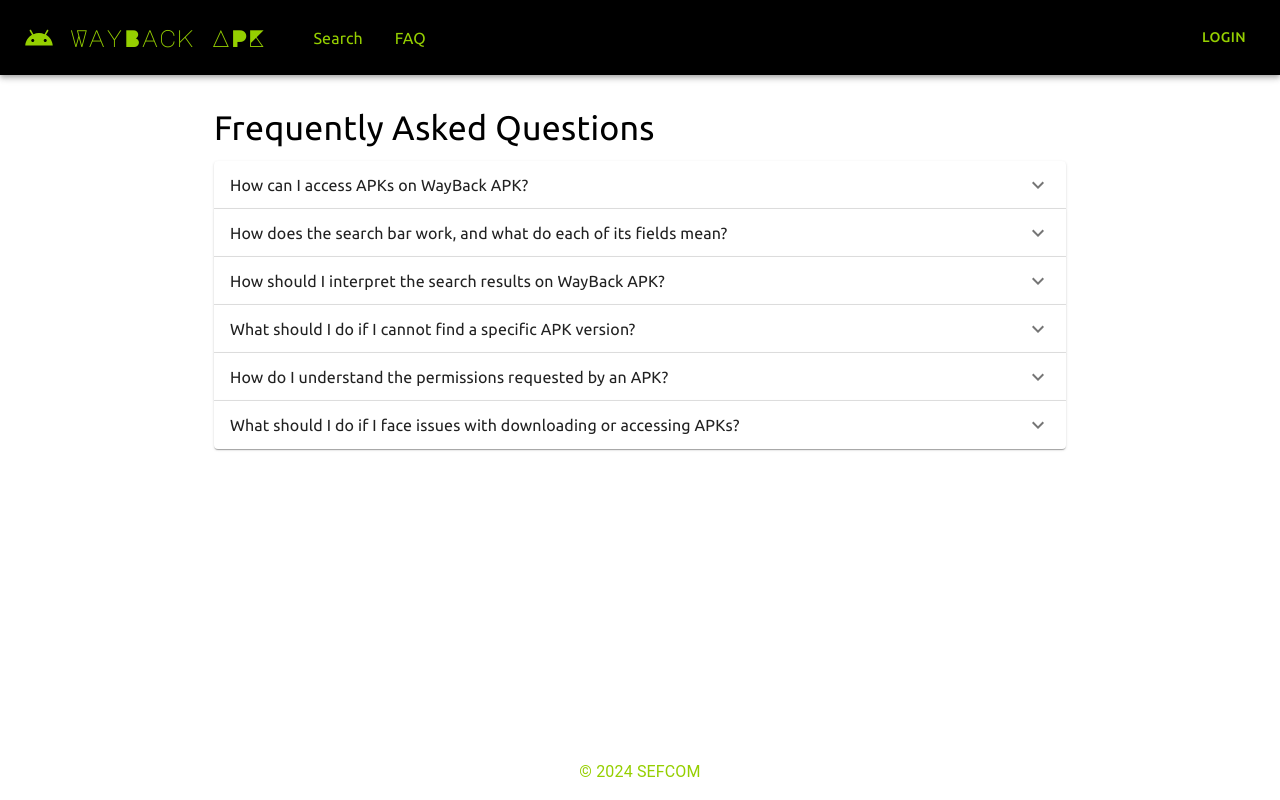
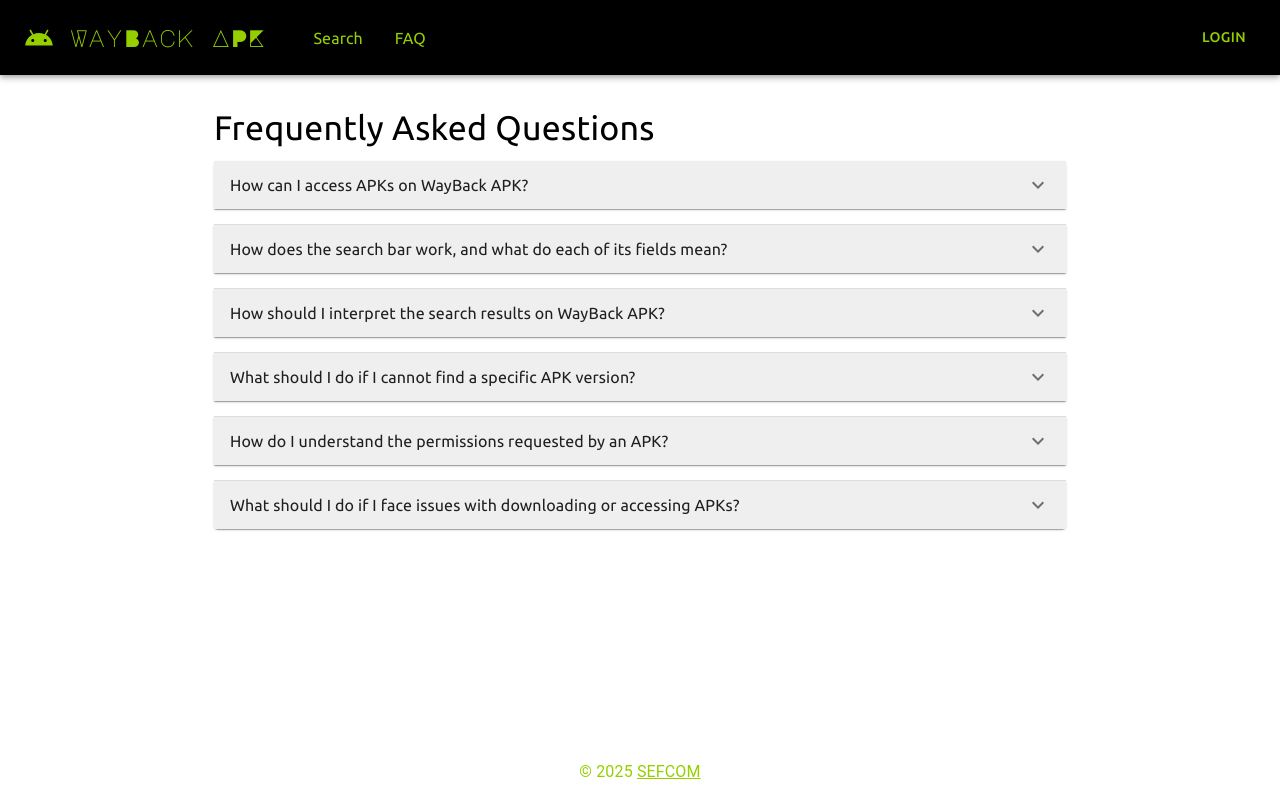
Before and after one commit to visargsoneji/WayBack---frontend, a React (Create React App) app: page /faq in a window 1280 px wide. Built offline with nearby package versions, Linux system fonts and the light colour scheme.

Commit message:
update register flow, footer link and faqs

```diff
--- a/src/api/index.js
+++ b/src/api/index.js
@@ -1,7 +1,6 @@
 import axios from 'axios';
 
 export const backendUrl = '' //'http://localhost:8000';
-console.log(backendUrl)
 
 const apiClient = axios.create({
   baseURL: backendUrl,
--- a/src/assets/faqData.json
+++ b/src/assets/faqData.json
@@ -1,26 +1,26 @@
 [
   {
     "question": "How can I access APKs on WayBack APK?",
-    "answer": "To access APKs on WayBack APK, you need to be a \"registered\" and \"authorised\" user. For downloading APKs, register yourself by creating an account, contact us at sefcom@asu.edu with your registered e-mail and usecase to become and \"authorised\" user."
+    "answer": "To access APKs on WayBack APK, you need to be a <b>registered</b> and <b>authorised</b> user. For downloading APKs, register yourself by creating an account, contact us at <a href=\"mailto:doupe@asu.edu\">doupe@asu.edu</a> with your registered e-mail and use case to become an <b>\"authorised\"</b> user."
   },
   {
     "question": "How does the search bar work, and what do each of its fields mean?",
-    "answer": "The search bar on WayBack APK allows you to perform targeted searches to find specific APK versions. Here’s how each field works:\n\n- APK Name: Enter the name of the Android application you are looking for. This field is useful for general searches if you are not sure about the exact package name.\n- Package Name: Enter the unique package name (e.g., com.example.app) associated with the Android app. This provides a more accurate search result and is recommended if you know the package name.\n- Developer Name: This field allows you to filter APKs by the developer's name. This is particularly useful if you are looking for applications developed by a specific developer or organization.\n- Categories: You can select multiple categories to narrow down the search results to specific types of apps, such as games, productivity, etc.\n- Downloadable: This toggle switch allows you to filter search results to only show APKs that are available for download. Enable this switch if you are specifically looking to download APKs.\n\nOnce you have filled in the desired fields, click on the 'Search APKs' button to retrieve the results based on your criteria."
+    "answer": "The search bar allows you to search for APKs using various filters and criteria to refine your results.<br><ul><li><b>Keyword Search</b>: Searches across all available fields for matches, including app names, descriptions, and more. This is the broadest search option.</li><li><b>APK Name</b>: Searches for APKs by their specific name.</li><li><b>Package Name</b>: A unique identifier for an app across all its versions.</li><li><b>Developer Name</b>: Searches for APKs by the developer's name.</li><li><b>Permissions</b>: Allows you to search for APKs requesting specific permissions. Specify multiple permissions separated by commas (e.g., <code>camera,location</code>).</li><li><b>Categories</b>: Filters APKs by app categories. Multiple categories can be selected from the list.</li><li><b>Maturity</b>: Lets you filter by one or more maturity levels. Multiple values can be selected.</li><li><b>Downloadable</b>: A toggle to filter apps that are available for download. Defaults to true if not specified.</li></ul>Each field is optional. Avoid special characters and unnecessary punctuation to prevent validation errors."
   },
   {
     "question": "How should I interpret the search results on WayBack APK?",
-    "answer": "The search results on WayBack APK provide a detailed view of the available APK versions matching your search criteria. Each result includes:\n\n- Version Number: This indicates the version of the APK. Clicking on a version will show you more details about it.\n- Rating and Total Ratings: This shows the user rating and the total number of ratings that the version has received. This can help you gauge the popularity or reliability of a particular version.\n- Size: The file size of the APK. This can be useful to know if you are concerned about storage space or data usage.\n- Permissions: A list of permissions that the app requests. This is crucial for understanding the security and privacy implications of installing that version.\n- Download Button: If the APK is available for download and you have the necessary permissions, a download button will be visible. Click it to start downloading the APK file.\n\nYou can click on any specific result to see more detailed information or directly download the APK if it's available."
+    "answer": "The search results on WayBack APK provide a comprehensive view of apps matching your search criteria. Each result includes:<br><br><ul><li><b>App Details</b>: The main result provides the app's name, description, developer, category, maturity level, and a shareable link.</li><li><b>Version Timeline</b>: Displays a timeline of all archived versions collected for the app, allowing you to explore historical changes and updates.</li><li><b>Version Details</b>: Expanding a specific version reveals:<ul><li><b>Version Number</b>: Indicates the specific version of the APK.</li><li><b>SDK Requirements</b>: Lists the minimum SDK version required to run the app.</li><li><b>Size</b>: The file size of the APK, useful for managing storage or data usage.</li><li><b>Permissions</b>: A detailed list of permissions requested by the APK, helping you understand its security and privacy implications.</li><li><b>Download Option</b>: If the APK is available for download and you have the necessary permissions, a download button will be visible to initiate the download.</li></ul></li></ul><br>You can expand any result to explore the details further or directly download the APK file if available."
   },
   {
     "question": "What should I do if I cannot find a specific APK version?",
-    "answer": "If you cannot find a specific APK version, it could be due to several reasons:\n\n- The APK version may not have been archived or collected yet.\n- Your search criteria may be too narrow. Try broadening the search by removing some filters.\n- Ensure you have the correct spelling for the APK name or package name.\n\nIf you still cannot find the APK version you're looking for, you can contact our support team for further assistance."
+    "answer": "If you cannot find a specific APK version, it could be due to several reasons:<br><ul><li>The APK version may not have been archived or collected yet.</li><li>Your search criteria may be too narrow. Try broadening the search by removing some filters.</li></ul>If you still cannot find the APK version you're looking for, you can contact our support team for further assistance."
   },
   {
     "question": "How do I understand the permissions requested by an APK?",
-    "answer": "Each APK version listed in the search results includes a section on permissions. Permissions indicate what access the app requires on your device (e.g., camera, contacts, storage). It's important to review these permissions carefully to understand the potential security and privacy implications. If an APK requests permissions that seem unnecessary for its functionality, it may be a red flag, and you should consider whether or not to install it."
+    "answer": "Each APK version listed in the search results includes a section on <b>permissions</b>. Permissions indicate what access the app requires on your device (e.g., camera, contacts, storage).<br><br>It's important to review these permissions carefully to understand the potential security and privacy implications. If an APK requests permissions that seem unnecessary for its functionality, it may be a red flag, and you should consider whether or not to install it."
   },
   {
     "question": "What should I do if I face issues with downloading or accessing APKs?",
-    "answer": "If you face any issues while downloading or accessing APKs, make sure you are logged in and have the necessary permissions. Check if your account has the required access level by visiting the profile section. If the problem persists, clear your browser cache and cookies, or try accessing the site from a different browser. For further assistance, you can contact our support team through the 'Contact Us' link found in the header or footer of the website."
+    "answer": "If you face any issues while downloading or accessing APKs, make sure you are logged in and have the <b>approved</b> permissions.<br><br>Clear your browser cache and cookies, or try accessing the site from a different browser.<br><br>For further assistance, you can contact our team."
   }
 ]
--- a/src/components/FAQ.jsx
+++ b/src/components/FAQ.jsx
@@ -16,18 +16,20 @@ const FAQ = () => {
           Frequently Asked Questions
         </Typography>
         {faqData.map((faq, index) => (
-          <Accordion key={index}>
+          <Accordion key={index} sx={{ mb: 2 }}>
             <AccordionSummary
-              expandIcon={<ExpandMoreIcon/>}
+              expandIcon={<ExpandMoreIcon />}
               aria-controls={`panel${index}-content`}
               id={`panel${index}-header`}
+              sx={{ backgroundColor: 'ButtonShadow' }}
             >
-              <Typography sx={{ fontFamily: 'Ubuntu' }}>{faq.question}</Typography>
+              <Typography sx={{ fontFamily: 'Ubuntu'}}>{faq.question}</Typography>
             </AccordionSummary>
-            <AccordionDetails sx={{backgroundColor: '#95cf00'}}>
-              <Typography sx={{ fontFamily: 'Ubuntu', color: '#000' }}>
-                {faq.answer}
-              </Typography>
+            <AccordionDetails sx={{ backgroundColor: '#95cf00' }}>
+            <Typography
+              sx={{ fontFamily: 'Ubuntu', whiteSpace: 'pre-line' }}
+              dangerouslySetInnerHTML={{ __html: faq.answer }}
+            />
             </AccordionDetails>
           </Accordion>
         ))}
--- a/src/components/Footer.jsx
+++ b/src/components/Footer.jsx
@@ -1,6 +1,6 @@
 // src/components/Footer.js
 import React from 'react';
-import { Container, Typography, Box } from '@mui/material';
+import { Container, Typography, Box, Link } from '@mui/material';
 
 const Footer = () => {
   return (
@@ -18,7 +18,17 @@ const Footer = () => {
     >
       <Container maxWidth="lg">
         <Typography variant="body1">
-          &copy; 2024 SEFCOM
+          &copy; 2025{' '}
+          <Link
+            href="https://sefcom.asu.edu/"
+            target="_blank"
+            rel="noopener noreferrer"
+            color="inherit"
+            underline="always"
+          >
+            SEFCOM
+          </Link>
+
         </Typography>
       </Container>
     </Box>
--- a/src/components/Login.jsx
+++ b/src/components/Login.jsx
@@ -82,6 +82,10 @@ const Login = ({ setIsLoggedIn }) => {
       try {
         await register(email, firstName, lastName, password)
         alert('User registered successfully');
+        const data = await login(email, password);
+        localStorage.setItem('token', data.access_token);
+        setIsLoggedIn(true);
+        window.location.href = '/faq';
       } catch (error) {
         console.error('Error registering user:', error);
         alert(error.response.data.detail);
--- a/src/components/SearchPage.jsx
+++ b/src/components/SearchPage.jsx
@@ -56,12 +56,10 @@ const SearchPage = () => {
         try {
           const { searchResults, totalResults } = await getSearchResults(params, limit);
           handleSearchResults(searchResults, totalResults);
-          // const response = await axios.get('http://localhost:8000/api/search', {
-          //   params: { ...params, limit }
-          // });
-          // handleSearchResults(response.data, parseInt(response.headers['x-total-count']));
-           // Adjust according to your API response
         } catch (error) {
+          if (error.response && error.response.status === 400) {
+            alert('Bad Request: Please check your search parameters and try again. Visit FAQs to understand more!');
+          }
           console.error('Error fetching search results:', error);
         } finally {
           setIsLoading(false);
```
